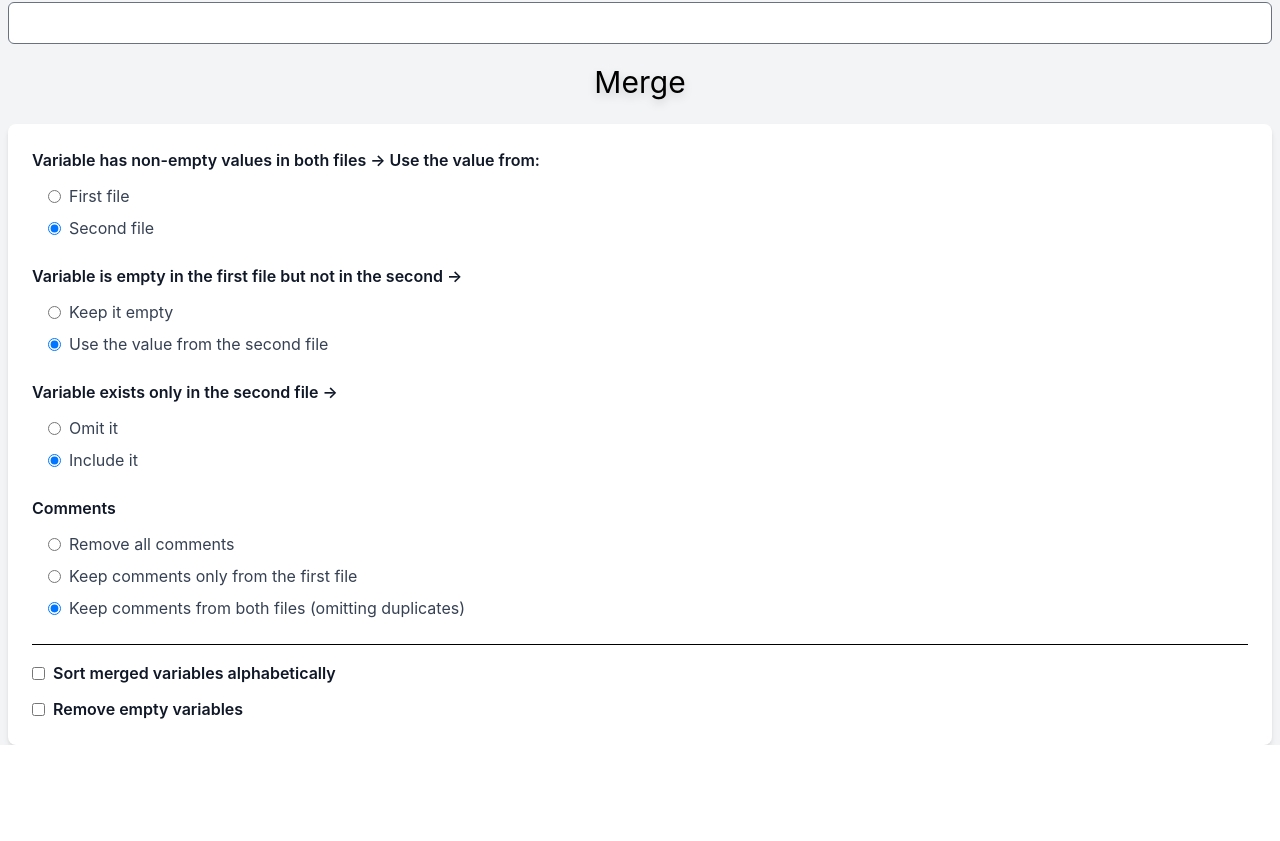
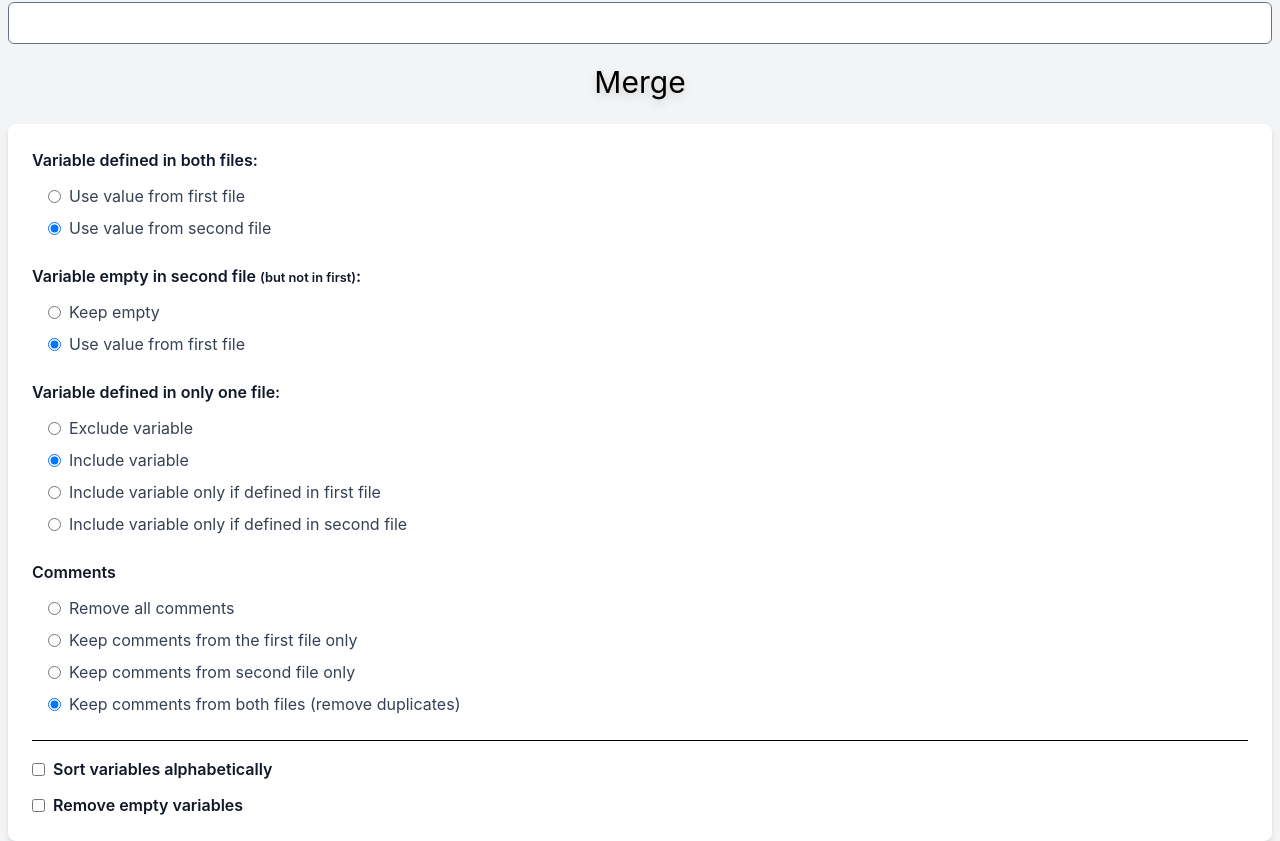
Before and after one commit to jfmdev/env-diff-tool, a React (Vite) app: page / in a window 1280 px wide. Shown: the part 406-1247 px from the top of the page. Before the commit the page ends 1151 px from the top, so only its background shows below. Built offline with nearby package versions, Linux system fonts and the light colour scheme.

Commit message:
Minor improvements on Merge's settings

```diff
--- a/src/components/Merge.tsx
+++ b/src/components/Merge.tsx
@@ -1,34 +1,14 @@
-// TODO
-// Merge rules:
-
-// Variable has non-empty values in both files → Use the value from:
-// - First file
-// - Second file
-
-// Variable is empty in the first file but not in the second →
-// - Keep it empty
-// - Use the value from the second file
-
-// Variable exists only in the second file →
-// - Omit it
-// - Include it
-
-// Comments
-// - Remove all comments
-// - Keep comments only from the first file.
-// - Keep comments from both files (omitting duplicates).
-
-// [ ] Sort merged variables alphabetically
-// [ ] Remove empty variables
-
 import { useMemo, useState } from 'react';
 import { parseEnvFile } from '../utils/envUtils';
 
+// TODO: Refactor code.
+// TODO: Improve UI.
+
 type MergeSettings = {
   conflictResolution: 'first' | 'second';
-  emptyInFirst: 'keepEmpty' | 'useSecond';
-  onlyInSecond: 'omit' | 'include';
-  comments: 'remove' | 'firstOnly' | 'both';
+  emptyValue: 'keepEmpty' | 'useOther';
+  onlyInOne: 'omit' | 'includeAll' | 'includeFirst' | 'includeSecond';
+  comments: 'remove' | 'firstOnly' | 'secondOnly' | 'both';
   sortAlphabetically: boolean;
   removeEmpty: boolean;
 };
@@ -58,7 +38,7 @@ function mergeEnvFiles(
   for (const firstVar of firstVars) {
     if (!firstVar.key) {
       // Handle trailing comments from first file
-      if (settings.comments !== 'remove') {
+      if (settings.comments === 'firstOnly' || settings.comments === 'both') {
         firstVar.comments.forEach((comment) => {
           if (comment)
             result.push({ content: comment, source: 'first', isComment: true });
@@ -75,6 +55,11 @@ function mergeEnvFiles(
       firstVar.comments.forEach((comment) => {
         if (comment)
           result.push({ content: comment, source: 'first', isComment: true });
+      });
+    } else if (settings.comments === 'secondOnly' && secondVar) {
+      secondVar.comments.forEach((comment) => {
+        if (comment)
+          result.push({ content: comment, source: 'second', isComment: true });
       });
     } else if (settings.comments === 'both' && secondVar) {
       const allComments = new Set([
@@ -120,12 +105,27 @@ function mergeEnvFiles(
         source = settings.conflictResolution === 'first' ? 'first' : 'second';
       } else if (firstEmpty && !secondEmpty) {
         // Empty in first, non-empty in second
-        if (settings.emptyInFirst === 'useSecond') {
+        if (
+          settings.conflictResolution === 'first' &&
+          settings.emptyValue === 'useOther'
+        ) {
           valueToUse = secondVar.value;
           source = 'second';
         } else {
           valueToUse = firstVar.value;
           source = 'first';
+        }
+      } else if (secondEmpty && !firstEmpty) {
+        // Empty in second, non-empty in first
+        if (
+          settings.conflictResolution === 'second' &&
+          settings.emptyValue === 'useOther'
+        ) {
+          valueToUse = firstVar.value;
+          source = 'first';
+        } else {
+          valueToUse = secondVar.value;
+          source = 'second';
         }
       }
     }
@@ -142,13 +142,52 @@ function mergeEnvFiles(
     });
   }
 
+  // Process variables only in first file
+  if (
+    settings.onlyInOne === 'includeAll' ||
+    settings.onlyInOne === 'includeFirst'
+  ) {
+    for (const firstVar of firstVars) {
+      if (!firstVar.key || processedKeys.has(firstVar.key)) continue;
+
+      // Handle comments for first-only variables
+      if (settings.comments === 'firstOnly' || settings.comments === 'both') {
+        firstVar.comments.forEach((comment) => {
+          if (comment)
+            result.unshift({
+              content: comment,
+              source: 'first',
+              isComment: true,
+            });
+        });
+      }
+
+      // Skip if removeEmpty is enabled and value is empty
+      if (
+        settings.removeEmpty &&
+        (!firstVar.value || firstVar.value.trim() === '')
+      ) {
+        continue;
+      }
+
+      result.unshift({
+        content: `${firstVar.key}=${firstVar.value}`,
+        source: 'first',
+        isComment: false,
+      });
+    }
+  }
+
   // Process variables only in second file
-  if (settings.onlyInSecond === 'include') {
+  if (
+    settings.onlyInOne === 'includeAll' ||
+    settings.onlyInOne === 'includeSecond'
+  ) {
     for (const secondVar of secondVars) {
       if (!secondVar.key || processedKeys.has(secondVar.key)) continue;
 
       // Handle comments for second-only variables
-      if (settings.comments === 'both') {
+      if (settings.comments === 'secondOnly' || settings.comments === 'both') {
         secondVar.comments.forEach((comment) => {
           if (comment)
             result.push({
@@ -203,8 +242,8 @@ function mergeEnvFiles(
 export function Merge({ firstValue, secondValue }: MergeProps) {
   const [settings, setSettings] = useState<MergeSettings>({
     conflictResolution: 'second',
-    emptyInFirst: 'useSecond',
-    onlyInSecond: 'include',
+    emptyValue: 'useOther',
+    onlyInOne: 'includeAll',
     comments: 'both',
     sortAlphabetically: false,
     removeEmpty: false,
@@ -223,7 +262,7 @@ export function Merge({ firstValue, secondValue }: MergeProps) {
         {/* Conflict Resolution */}
         <div className="space-y-3">
           <label className="block font-semibold text-gray-900 dark:text-gray-100">
-            Variable has non-empty values in both files → Use the value from:
+            Variable defined in both files:
           </label>
           <div className="space-y-2 ml-4">
             <label className="flex items-center space-x-2 cursor-pointer">
@@ -241,7 +280,7 @@ export function Merge({ firstValue, secondValue }: MergeProps) {
                 className="cursor-pointer"
               />
               <span className="text-gray-700 dark:text-gray-300">
-                First file
+                Use value from first file
               </span>
             </label>
             <label className="flex items-center space-x-2 cursor-pointer">
@@ -259,95 +298,160 @@ export function Merge({ firstValue, secondValue }: MergeProps) {
                 className="cursor-pointer"
               />
               <span className="text-gray-700 dark:text-gray-300">
-                Second file
+                Use value from second file
               </span>
             </label>
           </div>
         </div>
 
-        {/* Empty in First */}
+        {/* Empty Value Handling */}
         <div className="space-y-3">
           <label className="block font-semibold text-gray-900 dark:text-gray-100">
-            Variable is empty in the first file but not in the second →
+            {settings.conflictResolution === 'first' && (
+              <span>
+                Variable empty in first file <small>(but not in second)</small>:
+              </span>
+            )}
+            {settings.conflictResolution !== 'first' && (
+              <span>
+                Variable empty in second file <small>(but not in first)</small>:
+              </span>
+            )}
           </label>
           <div className="space-y-2 ml-4">
             <label className="flex items-center space-x-2 cursor-pointer">
               <input
                 type="radio"
-                name="emptyInFirst"
+                name="emptyValue"
                 value="keepEmpty"
-                checked={settings.emptyInFirst === 'keepEmpty'}
+                checked={settings.emptyValue === 'keepEmpty'}
                 onChange={(e) =>
                   setSettings({
                     ...settings,
-                    emptyInFirst: e.target.value as 'keepEmpty' | 'useSecond',
+                    emptyValue: e.target.value as 'keepEmpty' | 'useOther',
                   })
                 }
                 className="cursor-pointer"
               />
               <span className="text-gray-700 dark:text-gray-300">
-                Keep it empty
+                Keep empty
               </span>
             </label>
             <label className="flex items-center space-x-2 cursor-pointer">
               <input
                 type="radio"
-                name="emptyInFirst"
-                value="useSecond"
-                checked={settings.emptyInFirst === 'useSecond'}
+                name="emptyValue"
+                value="useOther"
+                checked={settings.emptyValue === 'useOther'}
                 onChange={(e) =>
                   setSettings({
                     ...settings,
-                    emptyInFirst: e.target.value as 'keepEmpty' | 'useSecond',
+                    emptyValue: e.target.value as 'keepEmpty' | 'useOther',
                   })
                 }
                 className="cursor-pointer"
               />
               <span className="text-gray-700 dark:text-gray-300">
-                Use the value from the second file
+                {settings.conflictResolution === 'first'
+                  ? 'Use value from second file'
+                  : 'Use value from first file'}
               </span>
             </label>
           </div>
         </div>
 
-        {/* Only in Second */}
+        {/* Only in One */}
         <div className="space-y-3">
           <label className="block font-semibold text-gray-900 dark:text-gray-100">
-            Variable exists only in the second file →
+            Variable defined in only one file:
           </label>
           <div className="space-y-2 ml-4">
             <label className="flex items-center space-x-2 cursor-pointer">
               <input
                 type="radio"
-                name="onlyInSecond"
+                name="onlyInOne"
                 value="omit"
-                checked={settings.onlyInSecond === 'omit'}
+                checked={settings.onlyInOne === 'omit'}
                 onChange={(e) =>
                   setSettings({
                     ...settings,
-                    onlyInSecond: e.target.value as 'omit' | 'include',
-                  })
-                }
-                className="cursor-pointer"
-              />
-              <span className="text-gray-700 dark:text-gray-300">Omit it</span>
-            </label>
-            <label className="flex items-center space-x-2 cursor-pointer">
-              <input
-                type="radio"
-                name="onlyInSecond"
-                value="include"
-                checked={settings.onlyInSecond === 'include'}
-                onChange={(e) =>
-                  setSettings({
-                    ...settings,
-                    onlyInSecond: e.target.value as 'omit' | 'include',
+                    onlyInOne: e.target.value as
+                      | 'omit'
+                      | 'includeAll'
+                      | 'includeFirst'
+                      | 'includeSecond',
                   })
                 }
                 className="cursor-pointer"
               />
               <span className="text-gray-700 dark:text-gray-300">
-                Include it
+                Exclude variable
+              </span>
+            </label>
+            <label className="flex items-center space-x-2 cursor-pointer">
+              <input
+                type="radio"
+                name="onlyInOne"
+                value="includeAll"
+                checked={settings.onlyInOne === 'includeAll'}
+                onChange={(e) =>
+                  setSettings({
+                    ...settings,
+                    onlyInOne: e.target.value as
+                      | 'omit'
+                      | 'includeAll'
+                      | 'includeFirst'
+                      | 'includeSecond',
+                  })
+                }
+                className="cursor-pointer"
+              />
+              <span className="text-gray-700 dark:text-gray-300">
+                Include variable
+              </span>
+            </label>
+            <label className="flex items-center space-x-2 cursor-pointer">
+              <input
+                type="radio"
+                name="onlyInOne"
+                value="includeFirst"
+                checked={settings.onlyInOne === 'includeFirst'}
+                onChange={(e) =>
+                  setSettings({
+                    ...settings,
+                    onlyInOne: e.target.value as
+                      | 'omit'
+                      | 'includeAll'
+                      | 'includeFirst'
+                      | 'includeSecond',
+                  })
+                }
+                className="cursor-pointer"
+              />
+              <span className="text-gray-700 dark:text-gray-300">
+                Include variable only if defined in first file
+              </span>
+            </label>
+            <label className="flex items-center space-x-2 cursor-pointer">
+              <input
+                type="radio"
+                name="onlyInOne"
+                value="includeSecond"
+                checked={settings.onlyInOne === 'includeSecond'}
+                onChange={(e) =>
+                  setSettings({
+                    ...settings,
+                    onlyInOne: e.target.value as
+                      | 'omit'
+                      | 'includeAll'
+                      | 'includeFirst'
+                      | 'includeSecond',
+                  })
+                }
+                className="cursor-pointer"
+              />
+              <span className="text-gray-700 dark:text-gray-300">
+                Include variable only if defined in second file
               </span>
             </label>
           </div>
@@ -368,7 +472,11 @@ export function Merge({ firstValue, secondValue }: MergeProps) {
                 onChange={(e) =>
                   setSettings({
                     ...settings,
-                    comments: e.target.value as 'remove' | 'firstOnly' | 'both',
+                    comments: e.target.value as
+                      | 'remove'
+                      | 'firstOnly'
+                      | 'secondOnly'
+                      | 'both',
                   })
                 }
                 className="cursor-pointer"
@@ -386,13 +494,39 @@ export function Merge({ firstValue, secondValue }: MergeProps) {
                 onChange={(e) =>
                   setSettings({
                     ...settings,
-                    comments: e.target.value as 'remove' | 'firstOnly' | 'both',
+                    comments: e.target.value as
+                      | 'remove'
+                      | 'firstOnly'
+                      | 'secondOnly'
+                      | 'both',
                   })
                 }
                 className="cursor-pointer"
               />
               <span className="text-gray-700 dark:text-gray-300">
-                Keep comments only from the first file
+                Keep comments from the first file only
+              </span>
+            </label>
+            <label className="flex items-center space-x-2 cursor-pointer">
+              <input
+                type="radio"
+                name="comments"
+                value="secondOnly"
+                checked={settings.comments === 'secondOnly'}
+                onChange={(e) =>
+                  setSettings({
+                    ...settings,
+                    comments: e.target.value as
+                      | 'remove'
+                      | 'firstOnly'
+                      | 'secondOnly'
+                      | 'both',
+                  })
+                }
+                className="cursor-pointer"
+              />
+              <span className="text-gray-700 dark:text-gray-300">
+                Keep comments from second file only
               </span>
             </label>
             <label className="flex items-center space-x-2 cursor-pointer">
@@ -404,13 +538,17 @@ export function Merge({ firstValue, secondValue }: MergeProps) {
                 onChange={(e) =>
                   setSettings({
                     ...settings,
-                    comments: e.target.value as 'remove' | 'firstOnly' | 'both',
+                    comments: e.target.value as
+                      | 'remove'
+                      | 'firstOnly'
+                      | 'secondOnly'
+                      | 'both',
                   })
                 }
                 className="cursor-pointer"
               />
               <span className="text-gray-700 dark:text-gray-300">
-                Keep comments from both files (omitting duplicates)
+                Keep comments from both files (remove duplicates)
               </span>
             </label>
           </div>
@@ -431,7 +569,7 @@ export function Merge({ firstValue, secondValue }: MergeProps) {
               className="cursor-pointer"
             />
             <span className="font-semibold text-gray-900 dark:text-gray-100">
-              Sort merged variables alphabetically
+              Sort variables alphabetically
             </span>
           </label>
           <label className="flex items-center space-x-2 cursor-pointer">
```
